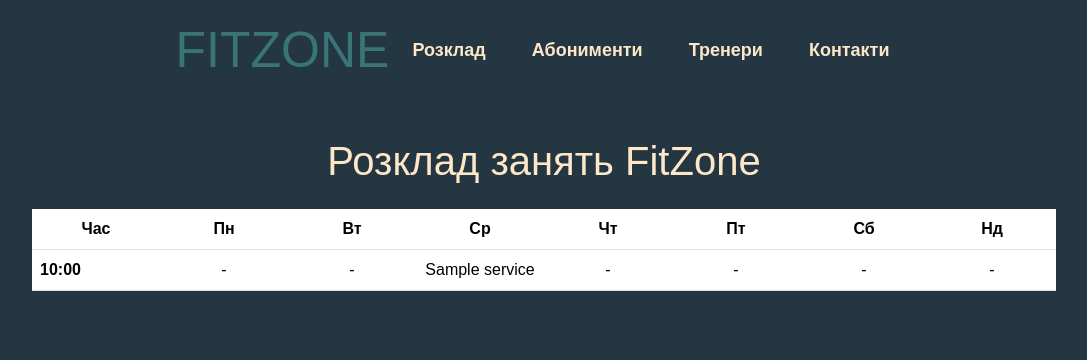
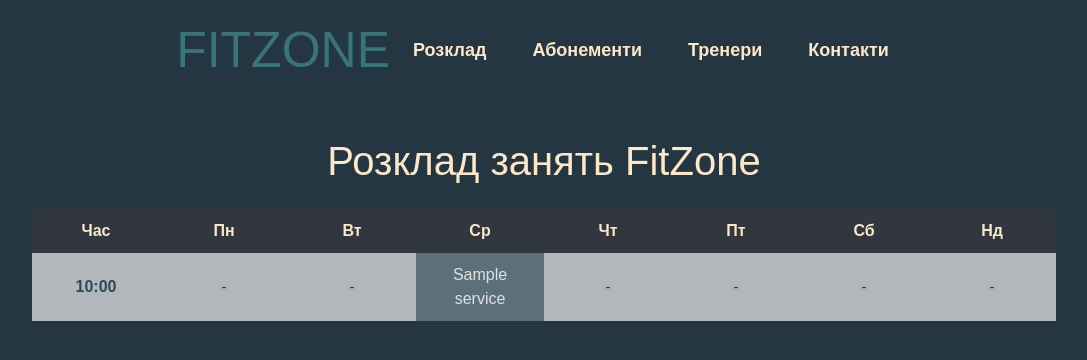
Before and after one commit to darynabar/Gym_project, a Django app: page /gym_schedule/ in a window 1280 px wide. Shown: the top 360 px of the page, without its empty margins (96-1183 px from the left). Run offline with Django 5.2, Linux system fonts and the light colour scheme; tables that the repository leaves empty hold one stand-in row (values such as "Sample post"); parts of the project's set-up code (start-up, migrations or seed data) failed here and were passed over.

Commit message:
gym_schedule add table style

```diff
--- a/gym_project/gymApp/static/gymApp/calendar.css
+++ b/gym_project/gymApp/static/gymApp/calendar.css
@@ -1,4 +1,33 @@
-.table-fixed thead th, .table-fixed tbody td {
-    width: 12.5%;
-    text-align: center;
-  }
+.table-fixed thead th {
+  width: 12.5%;
+  height: 15%;
+  text-align: center;
+  background-color: #31363F;
+
+}
+.table-fixed{
+  background-color: #eeeeeeb3;
+
+}
+.table-row-no-data, .table-fixed tbody th{
+  text-align: center;
+  color:#2c4b57;
+}
+
+.table-fixed th, .table-fixed td {
+  padding: 10px;
+  /* border: 1px solid #31363F; */
+}
+
+.table-cell-info{
+  background-color: #3f5963c0;
+  color: #eeeeeee6;
+}
+.table-cell-info:hover{
+  background-color: #393d45;
+  color: #FCE7C8;
+  cursor: pointer;
+}
+.table-fixed tbody tr{
+  /* border-bottom: 1px solid #3f5963c0; */
+}
--- a/gym_project/gymApp/templates/components/header.html
+++ b/gym_project/gymApp/templates/components/header.html
@@ -18,7 +18,7 @@
       >
     </li>
     <li class="my-4 mx-2">
-      <a class="nav-a" href="index.html">Абонименти</a>
+      <a class="nav-a" href="index.html">Абонементи</a>
     </li>
     <li class="my-4 mx-2">
       <a class="nav-a" href="index.html">Тренери</a>
--- a/gym_project/gymApp/templates/gym_schedule.html
+++ b/gym_project/gymApp/templates/gym_schedule.html
@@ -1,7 +1,7 @@
 {% extends 'components/base.html' %} {% load static%} {% block content %}
 <h1 class="text-center">Розклад занять FitZone</h1>
 <div>
-  <table class="table table-fixed my-4 rounded">
+  <table class="table-fixed my-4">
     <thead>
       <tr class="text-center">
         <th scope="col">Час</th>
@@ -17,10 +17,12 @@
     <tbody>
       {% for time, days in schedule_dict.items %}
       <tr>
-        <th class="">{{ time|time:"H:i" }}</th>
-        {# Виведе у форматі 09:00, 14:30 тощо #} {% for day in days.values %}
-        <td class="text-center">{% if day %}{{ day }}{% else %}-{% endif %}</td>
-        {% endfor %}
+        <th>{{ time|time:"H:i" }}</th>
+        {% for day in days.values %} {% if day %}
+        <td class="text-center table-cell-info">{{ day }}</td>
+        {% else %}
+        <td class="table-row-no-data">-</td>
+        {% endif %} {% endfor %}
       </tr>
       {% endfor %}
     </tbody>
```
Also changed, not shown: gym_project/gymApp/fixtures/gym_schedule.json (+52 -2 lines).
